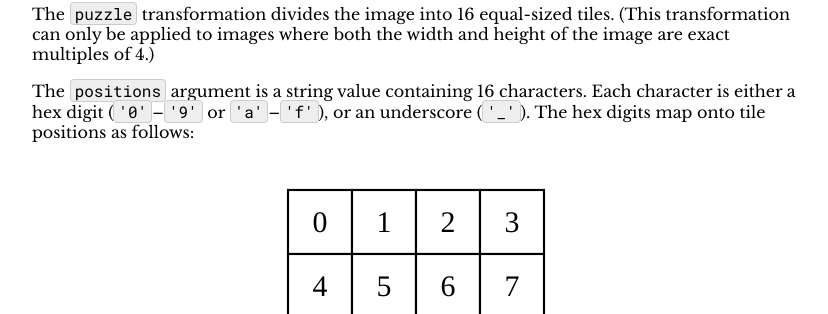
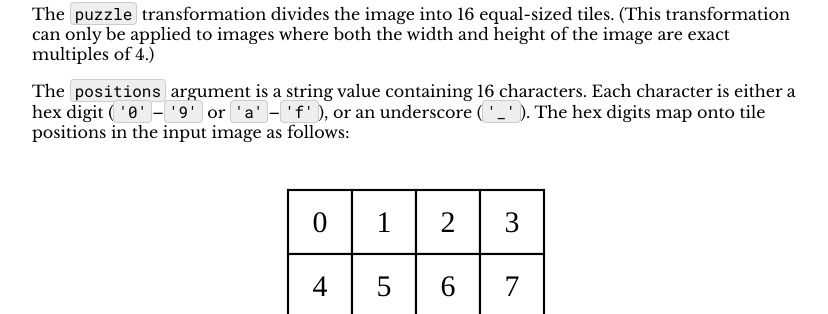
Before and after one commit to jhucsf/fall2026, a Jekyll site: the page built from assign/assign02.md, in a window 1280 px wide and 900 px high, scrolled down 5161 px. Shown: the part 158-472 px from the top of the window, without its empty margins (224-1052 px from the left). Built offline with Jekyll 4.4.1, drawn with Linux system fonts in a browser that asks for light colours; formulas are drawn with MathJax 3.

Commit message:
clarification

```diff
--- a/assign/assign02.md
+++ b/assign/assign02.md
@@ -262,7 +262,7 @@ both the width and height of the image are exact multiples of 4.)
 The `positions` argument is a string value containing
 16 characters. Each character is either a hex digit (`'0'`–`'9'`
 or `'a'`–`'f'`), or an underscore (`'_'`). The hex digits map onto
-tile positions as follows:
+tile positions in the input image as follows:
 
 <div style='text-align: center;'>
   <img src='img/a2-tiles.svg' style='width: 320px;' alt='tile positions'>
```
